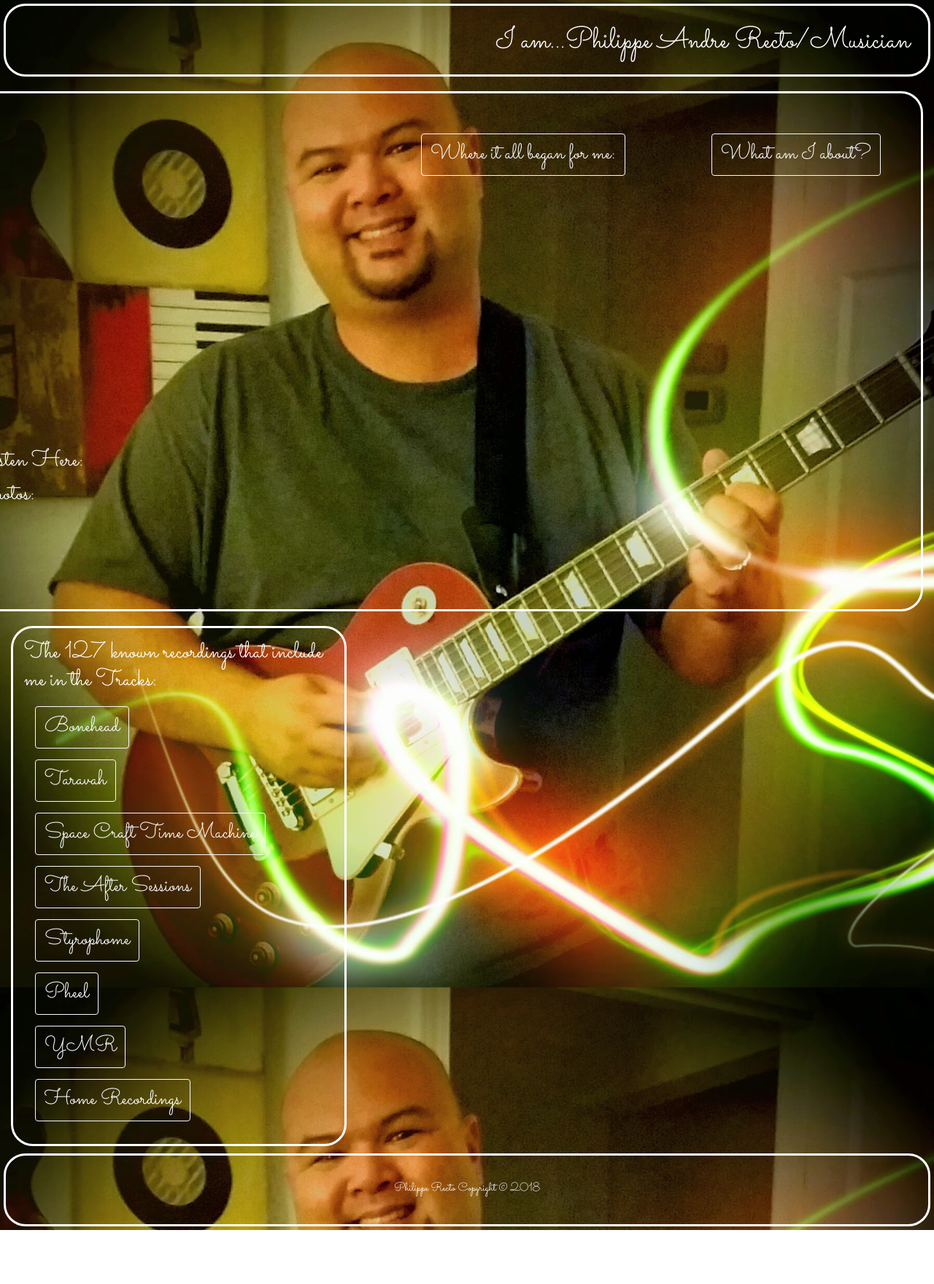
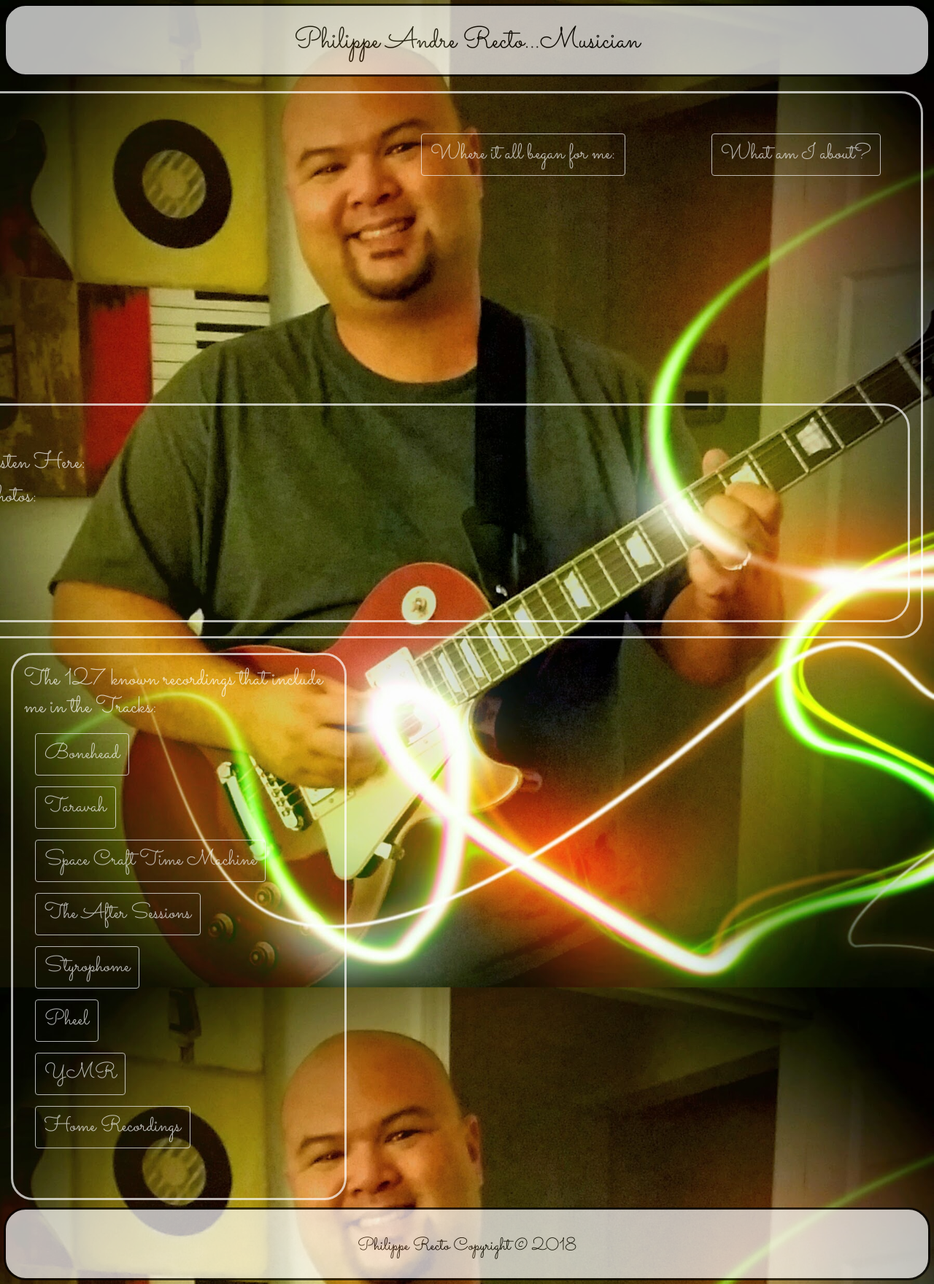
Before and after one commit to precto1285/PhilRectoMusic, a plain HTML site: page index.html in a window 1280 px wide. Shown: the whole page at 73% size. Before the commit the page ends 1686 px from the top, so only its background shows below. Drawn offline with nearby package versions, Linux system fonts and the light colour scheme.

Commit message:
web refresh

```diff
--- a/assets/css/style.css
+++ b/assets/css/style.css
@@ -8,13 +8,16 @@ body{
     font-family: 'Sacramento', cursive;
 }
 header {
+    background-color:white;
+    color:black;
     border:solid;
     border-radius: 30px;
     padding: 25px;
     width: 100%;
     height: 100px;
     margin-bottom:10px;
-    text-align:right;
+    text-align:center;
+    opacity:0.7;
 }
 main{
     border:solid;
@@ -23,7 +26,8 @@ main{
     float:right;
     margin:10px;
     width:1380px;
-    height:713px;
+    height:750px;
+    opacity:0.7;
 }
 sidebar {
     border:solid;
@@ -31,17 +35,22 @@ sidebar {
     padding: 15px;
     float:left;
     width:460px;
-    height:713px;
+    height:750px;
     margin:10px;
+    opacity:0.7;
 }
 footer {
     text-align:center;
     border:solid;
     border-radius: 30px;
+    background-color:white;
+    color:black;
     padding-top: 33px;
     width: 100%;
     height: 100px;
     clear:both;
+    opacity:0.7;
+    font-size:18pt;
 }
 #intro{
     float:right;
@@ -62,8 +71,9 @@ footer {
 #stuff{
     clear:both;
     padding:60px;
-    /* border:solid; */
-    height:230px;
+    border:solid;
+    border-radius:35px;
+    height:300px;
 }
 #firstbtn{
     float:right;
--- a/index.html
+++ b/index.html
@@ -6,7 +6,7 @@
   <!-- Required meta tags -->
   <meta charset="utf-8">
   <meta name="viewport" content="width=device-width, initial-scale=1, shrink-to-fit=no">
-<!-- will I need other link rels? -->
+  <!-- will I need other link rels? -->
   <!-- Bootstrap CSS -->
   <link rel="stylesheet" type="text/css" href="assets/css/reset.css">
   <link rel="stylesheet" href="https://maxcdn.bootstrapcdn.com/bootstrap/4.0.0/css/bootstrap.min.css" integrity="sha384-Gn5384xqQ1aoWXA+058RXPxPg6fy4IWvTNh0E263XmFcJlSAwiGgFAW/dAiS6JXm"
@@ -17,7 +17,7 @@
 
 <body>
   <header>
-    <h1 class="name">I am...Philippe Andre Recto/Musician</h1>
+    <h1 class="name">Philippe Andre Recto...Musician</h1>
   </header>
 
   <main>
@@ -86,10 +86,15 @@
     crossorigin="anonymous"></script>
   <script src="https://maxcdn.bootstrapcdn.com/bootstrap/4.0.0/js/bootstrap.min.js" integrity="sha384-JZR6Spejh4U02d8jOt6vLEHfe/JQGiRRSQQxSfFWpi1MquVdAyjUar5+76PVCmYl"
     crossorigin="anonymous"></script>
-    <!-- firebase link -->
-    <script src="https://www.gstatic.com/firebasejs/4.11.0/firebase.js"></script>
-    <!-- script.css link -->
-    <script src="assets/javscript/script.js"></script>
-  </body>
+  <!-- firebase link -->
+  <script src="https://www.gstatic.com/firebasejs/4.11.0/firebase-app.js"></script>
+  <script src="https://www.gstatic.com/firebasejs/4.11.0/firebase-auth.js"></script>
+  <script src="https://www.gstatic.com/firebasejs/4.11.0/firebase-database.js"></script>
+  <script src="https://www.gstatic.com/firebasejs/4.11.0/firebase-firestore.js"></script>
+  <script src="https://www.gstatic.com/firebasejs/4.11.0/firebase-messaging.js"></script>
+
+  <!-- script.js link -->
+  <script src="assets/javscript/script.js"></script>
+</body>
 
 </html>
```
Also changed, not shown: assets/javascript/script.js (+10 -0 lines).
